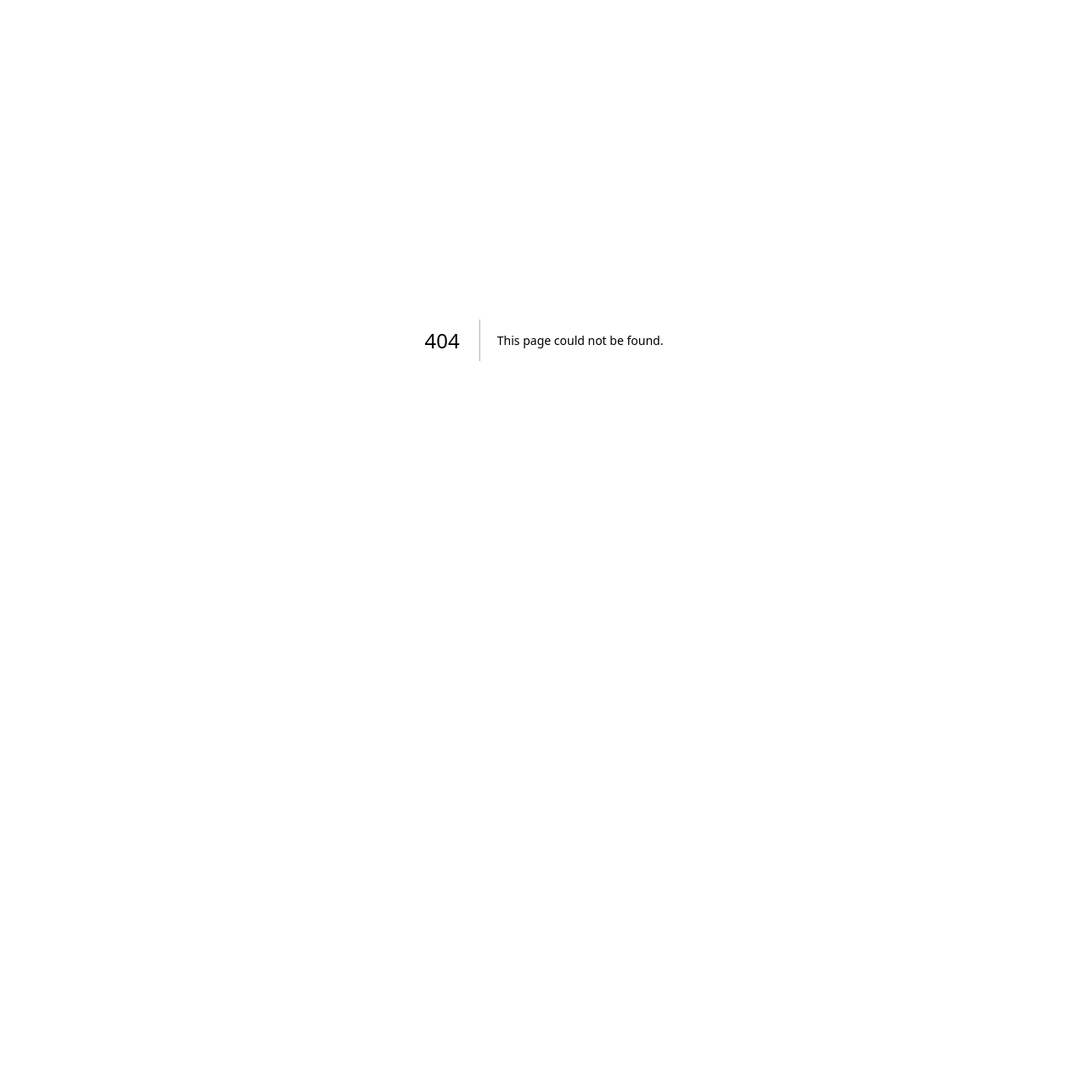
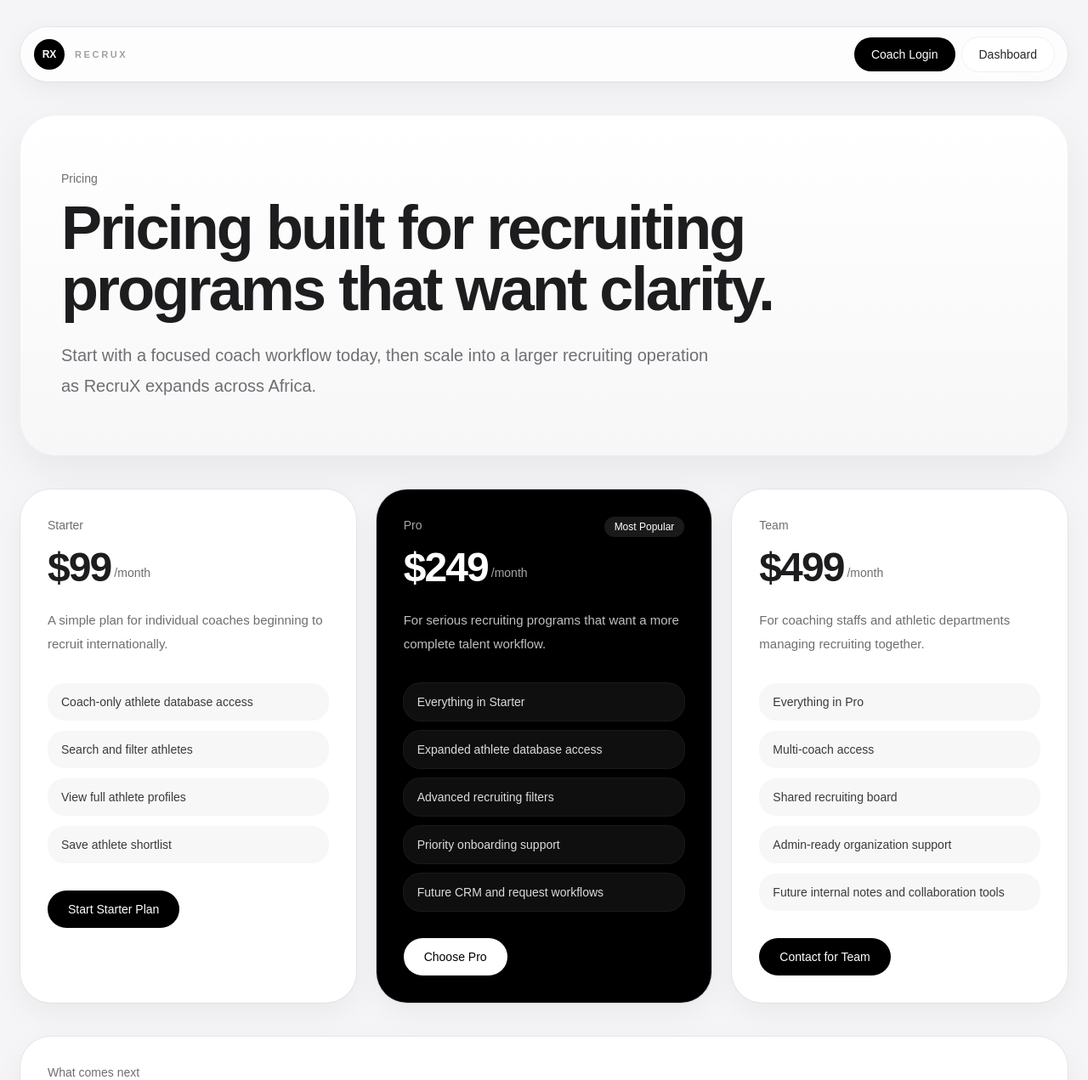
Before and after one commit to aaryan12349-maker/recrux-web, a Next.js app: page /pricing in a window 1280 px wide. Before the commit this address had no page. Shown: the top 1271 px of the page at 85% size. Before the commit the page ends 800 px from the top, so only its background shows below. Built offline with nearby package versions, Linux system fonts and the light colour scheme.

Commit message:
Add pricing links to homepage

```diff
--- a/app/page.tsx
+++ b/app/page.tsx
@@ -16,16 +16,16 @@ export default function Home() {
 
           <div className="flex items-center gap-2">
             <Link
+              href="/pricing"
+              className="rounded-full bg-white px-5 py-2.5 text-sm font-medium text-neutral-800 ring-1 ring-black/5 transition-all duration-300 hover:-translate-y-0.5"
+            >
+              Pricing
+            </Link>
+            <Link
               href="/login"
               className="rounded-full bg-black px-5 py-2.5 text-sm font-medium text-white transition-all duration-300 hover:-translate-y-0.5"
             >
               Coach Login
-            </Link>
-            <Link
-              href="/dashboard"
-              className="rounded-full bg-white px-5 py-2.5 text-sm font-medium text-neutral-800 ring-1 ring-black/5 transition-all duration-300 hover:-translate-y-0.5"
-            >
-              Explore Demo
             </Link>
           </div>
         </div>
@@ -46,10 +46,10 @@ export default function Home() {
 
             <div className="mt-10 flex flex-wrap gap-4">
               <Link
-                href="/login"
+                href="/pricing"
                 className="rounded-full bg-black px-7 py-3.5 text-sm font-medium text-white transition-all duration-300 hover:-translate-y-0.5"
               >
-                Enter Coach Portal
+                Start With Pricing
               </Link>
               <Link
                 href="/dashboard"
@@ -58,6 +58,35 @@ export default function Home() {
                 Preview Athlete Board
               </Link>
             </div>
+
+            <div className="mt-10 grid gap-4 sm:grid-cols-3">
+              <div className="rounded-2xl bg-neutral-50 p-5">
+                <p className="text-xs font-semibold uppercase tracking-[0.18em] text-neutral-500">
+                  Access
+                </p>
+                <p className="mt-3 text-sm leading-6 text-neutral-700">
+                  Built only for coaches, not for athlete messaging or public browsing.
+                </p>
+              </div>
+
+              <div className="rounded-2xl bg-neutral-50 p-5">
+                <p className="text-xs font-semibold uppercase tracking-[0.18em] text-neutral-500">
+                  Focus
+                </p>
+                <p className="mt-3 text-sm leading-6 text-neutral-700">
+                  Searchable profiles with academics, athletic performance, and recruiting notes.
+                </p>
+              </div>
+
+              <div className="rounded-2xl bg-neutral-50 p-5">
+                <p className="text-xs font-semibold uppercase tracking-[0.18em] text-neutral-500">
+                  Growth
+                </p>
+                <p className="mt-3 text-sm leading-6 text-neutral-700">
+                  Launching with Kenya first, with room to expand across Africa.
+                </p>
+              </div>
+            </div>
           </div>
 
           <div className="grid gap-6">
@@ -65,27 +94,41 @@ export default function Home() {
               <p className="text-sm font-medium text-white/60">Platform Snapshot</p>
               <div className="mt-8 grid gap-4">
                 <div className="rounded-[28px] bg-white/6 p-5 ring-1 ring-white/10">
-                  <p className="text-xs uppercase tracking-[0.18em] text-white/45">Athletes</p>
+                  <p className="text-xs uppercase tracking-[0.18em] text-white/45">
+                    Athlete Profiles
+                  </p>
                   <p className="mt-2 text-4xl font-semibold">12</p>
                 </div>
                 <div className="rounded-[28px] bg-white/6 p-5 ring-1 ring-white/10">
-                  <p className="text-xs uppercase tracking-[0.18em] text-white/45">Sports</p>
+                  <p className="text-xs uppercase tracking-[0.18em] text-white/45">
+                    Core Sports
+                  </p>
                   <p className="mt-2 text-4xl font-semibold">5</p>
                 </div>
                 <div className="rounded-[28px] bg-white/6 p-5 ring-1 ring-white/10">
-                  <p className="text-xs uppercase tracking-[0.18em] text-white/45">Markets</p>
-                  <p className="mt-2 text-4xl font-semibold">4</p>
+                  <p className="text-xs uppercase tracking-[0.18em] text-white/45">
+                    User Journey
+                  </p>
+                  <p className="mt-3 text-sm leading-7 text-neutral-300">
+                    Login → browse athletes → filter → open profile → save athlete
+                  </p>
                 </div>
               </div>
             </div>
 
             <div className="rounded-[36px] bg-[linear-gradient(135deg,#ebe7df,#f8f7f3)] p-8 shadow-[0_12px_40px_rgba(0,0,0,0.05)]">
-              <p className="text-sm font-medium text-[#6e6e73]">Why it feels different</p>
+              <p className="text-sm font-medium text-[#6e6e73]">Monetization Ready</p>
               <div className="mt-6 space-y-4 text-[15px] leading-7 text-[#3a3a3c]">
-                <p>Only coaches have access to the database.</p>
-                <p>Athletes are presented as curated talent profiles, not social accounts.</p>
-                <p>The entire journey is built around fast recruiting review: log in, browse, filter, profile, save.</p>
+                <p>Subscription plans can be layered in cleanly.</p>
+                <p>Coach accounts can later unlock access based on billing status.</p>
+                <p>Stripe checkout and recurring billing can be connected when you’re ready.</p>
               </div>
+              <Link
+                href="/pricing"
+                className="mt-8 inline-flex rounded-full bg-black px-6 py-3 text-sm font-medium text-white transition-all duration-300 hover:-translate-y-0.5"
+              >
+                View Pricing
+              </Link>
             </div>
           </div>
         </div>
@@ -110,7 +153,9 @@ export default function Home() {
               <p className="text-xs uppercase tracking-[0.18em] text-[#86868b]">
                 Search + filter
               </p>
-              <h3 className="mt-4 text-2xl font-semibold">Find the right athlete quickly.</h3>
+              <h3 className="mt-4 text-2xl font-semibold">
+                Find the right athlete quickly.
+              </h3>
               <p className="mt-4 text-[15px] leading-7 text-[#6e6e73]">
                 Filter by sport, gender, and country while keeping the interface clean and easy to scan.
               </p>
@@ -120,7 +165,9 @@ export default function Home() {
               <p className="text-xs uppercase tracking-[0.18em] text-[#86868b]">
                 Full profile context
               </p>
-              <h3 className="mt-4 text-2xl font-semibold">Academics and athletic performance together.</h3>
+              <h3 className="mt-4 text-2xl font-semibold">
+                Academics and athletic performance together.
+              </h3>
               <p className="mt-4 text-[15px] leading-7 text-[#6e6e73]">
                 Coaches can evaluate GPA, graduation year, sport-specific notes, and bio in a single view.
               </p>
@@ -130,7 +177,9 @@ export default function Home() {
               <p className="text-xs uppercase tracking-[0.18em] text-[#86868b]">
                 Saved board
               </p>
-              <h3 className="mt-4 text-2xl font-semibold">Shortlist without the clutter.</h3>
+              <h3 className="mt-4 text-2xl font-semibold">
+                Shortlist without the clutter.
+              </h3>
               <p className="mt-4 text-[15px] leading-7 text-[#6e6e73]">
                 Save standout athletes and return to them later as your recruiting board evolves.
               </p>
--- /dev/null
+++ b/app/pricing/page.tsx
@@ -0,0 +1,187 @@
+import Link from "next/link";
+
+export default function PricingPage() {
+  const plans = [
+    {
+      name: "Starter",
+      price: "$99",
+      period: "/month",
+      description:
+        "A simple plan for individual coaches beginning to recruit internationally.",
+      features: [
+        "Coach-only athlete database access",
+        "Search and filter athletes",
+        "View full athlete profiles",
+        "Save athlete shortlist",
+      ],
+      cta: "Start Starter Plan",
+      featured: false,
+    },
+    {
+      name: "Pro",
+      price: "$249",
+      period: "/month",
+      description:
+        "For serious recruiting programs that want a more complete talent workflow.",
+      features: [
+        "Everything in Starter",
+        "Expanded athlete database access",
+        "Advanced recruiting filters",
+        "Priority onboarding support",
+        "Future CRM and request workflows",
+      ],
+      cta: "Choose Pro",
+      featured: true,
+    },
+    {
+      name: "Team",
+      price: "$499",
+      period: "/month",
+      description:
+        "For coaching staffs and athletic departments managing recruiting together.",
+      features: [
+        "Everything in Pro",
+        "Multi-coach access",
+        "Shared recruiting board",
+        "Admin-ready organization support",
+        "Future internal notes and collaboration tools",
+      ],
+      cta: "Contact for Team",
+      featured: false,
+    },
+  ];
+
+  return (
+    <main className="min-h-screen bg-[#f5f5f7] px-6 pb-20 pt-8 text-[#1d1d1f]">
+      <div className="mx-auto max-w-7xl">
+        <header className="mb-10 flex items-center justify-between rounded-full bg-white/75 px-4 py-3 shadow-[0_8px_30px_rgba(0,0,0,0.06)] ring-1 ring-black/5 backdrop-blur-xl">
+          <Link href="/" className="flex items-center gap-3">
+            <div className="flex h-9 w-9 items-center justify-center rounded-full bg-black text-xs font-semibold text-white">
+              RX
+            </div>
+            <p className="text-[11px] font-semibold uppercase tracking-[0.24em] text-neutral-400">
+              RecruX
+            </p>
+          </Link>
+
+          <div className="flex items-center gap-2">
+            <Link
+              href="/login"
+              className="rounded-full bg-black px-5 py-2.5 text-sm font-medium text-white transition-all duration-300 hover:-translate-y-0.5"
+            >
+              Coach Login
+            </Link>
+            <Link
+              href="/dashboard"
+              className="rounded-full bg-white px-5 py-2.5 text-sm font-medium text-neutral-800 ring-1 ring-black/5 transition-all duration-300 hover:-translate-y-0.5"
+            >
+              Dashboard
+            </Link>
+          </div>
+        </header>
+
+        <section className="rounded-[42px] bg-[linear-gradient(180deg,#ffffff,#f7f7f8)] px-8 py-12 shadow-[0_18px_50px_rgba(0,0,0,0.06)] sm:px-12 sm:py-16">
+          <div className="max-w-4xl">
+            <p className="text-sm font-medium text-[#6e6e73]">Pricing</p>
+            <h1 className="mt-3 text-5xl font-semibold tracking-[-0.04em] sm:text-7xl">
+              Pricing built for recruiting programs that want clarity.
+            </h1>
+            <p className="mt-6 max-w-3xl text-xl leading-9 text-[#6e6e73]">
+              Start with a focused coach workflow today, then scale into a larger
+              recruiting operation as RecruX expands across Africa.
+            </p>
+          </div>
+        </section>
+
+        <section className="mt-10 grid gap-6 xl:grid-cols-3">
+          {plans.map((plan) => (
+            <article
+              key={plan.name}
+              className={`rounded-[36px] p-8 shadow-[0_12px_36px_rgba(0,0,0,0.05)] ring-1 transition-all duration-500 hover:-translate-y-1.5 ${
+                plan.featured
+                  ? "bg-black text-white ring-black/10"
+                  : "bg-white text-[#1d1d1f] ring-black/5"
+              }`}
+            >
+              <div className="flex items-start justify-between gap-4">
+                <div>
+                  <p
+                    className={`text-sm font-medium ${
+                      plan.featured ? "text-white/65" : "text-[#6e6e73]"
+                    }`}
+                  >
+                    {plan.name}
+                  </p>
+                  <div className="mt-4 flex items-end gap-1">
+                    <span className="text-5xl font-semibold tracking-[-0.04em]">
+                      {plan.price}
+                    </span>
+                    <span
+                      className={`pb-2 text-sm ${
+                        plan.featured ? "text-white/65" : "text-[#6e6e73]"
+                      }`}
+                    >
+                      {plan.period}
+                    </span>
+                  </div>
+                </div>
+
+                {plan.featured ? (
+                  <span className="rounded-full bg-white/10 px-3 py-1 text-xs font-medium text-white">
+                    Most Popular
+                  </span>
+                ) : null}
+              </div>
+
+              <p
+                className={`mt-6 text-[15px] leading-7 ${
+                  plan.featured ? "text-white/75" : "text-[#6e6e73]"
+                }`}
+              >
+                {plan.description}
+              </p>
+
+              <div className="mt-8 space-y-3">
+                {plan.features.map((feature) => (
+                  <div
+                    key={feature}
+                    className={`rounded-[20px] px-4 py-3 text-sm ${
+                      plan.featured
+                        ? "bg-white/6 text-white/85 ring-1 ring-white/10"
+                        : "bg-[#f7f7f8] text-[#3a3a3c]"
+                    }`}
+                  >
+                    {feature}
+                  </div>
+                ))}
+              </div>
+
+              <Link
+                href="/login"
+                className={`mt-8 inline-flex rounded-full px-6 py-3 text-sm font-medium transition-all duration-300 hover:-translate-y-0.5 ${
+                  plan.featured
+                    ? "bg-white text-black"
+                    : "bg-black text-white"
+                }`}
+              >
+                {plan.cta}
+              </Link>
+            </article>
+          ))}
+        </section>
+
+        <section className="mt-10 rounded-[36px] bg-white p-8 shadow-[0_12px_36px_rgba(0,0,0,0.05)] ring-1 ring-black/5">
+          <p className="text-sm font-medium text-[#6e6e73]">What comes next</p>
+          <h2 className="mt-3 text-4xl font-semibold tracking-[-0.03em]">
+            Payments can be connected when you’re ready.
+          </h2>
+          <p className="mt-4 max-w-3xl text-lg leading-8 text-[#6e6e73]">
+            This pricing page is product-ready visually. Later, we can connect
+            Stripe checkout, subscriptions, billing logic, and coach account access
+            so payment actually unlocks the platform.
+          </p>
+        </section>
+      </div>
+    </main>
+  );
+}
```
